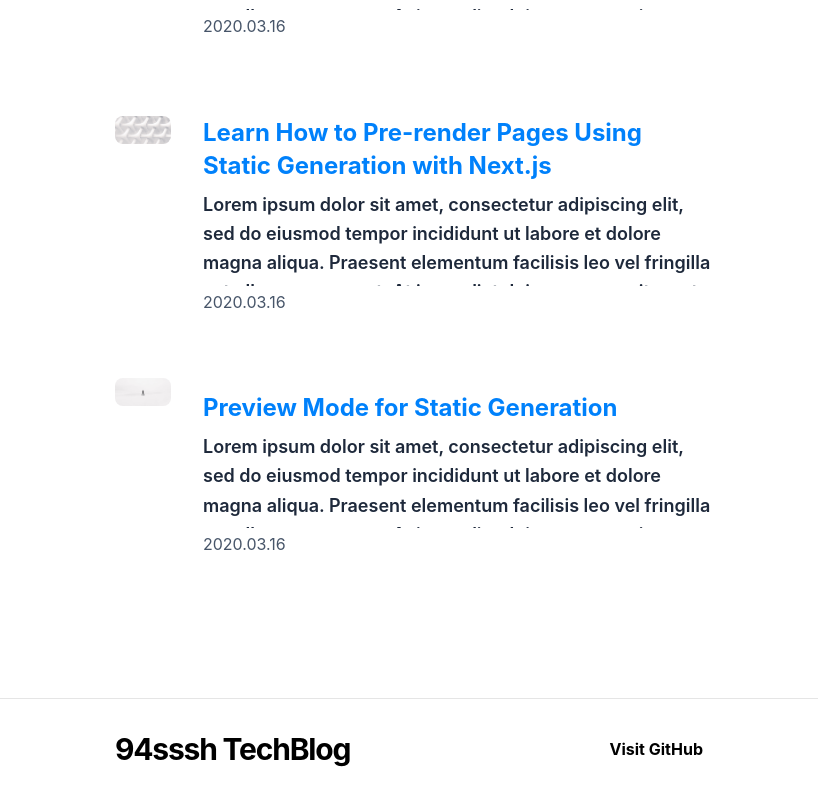
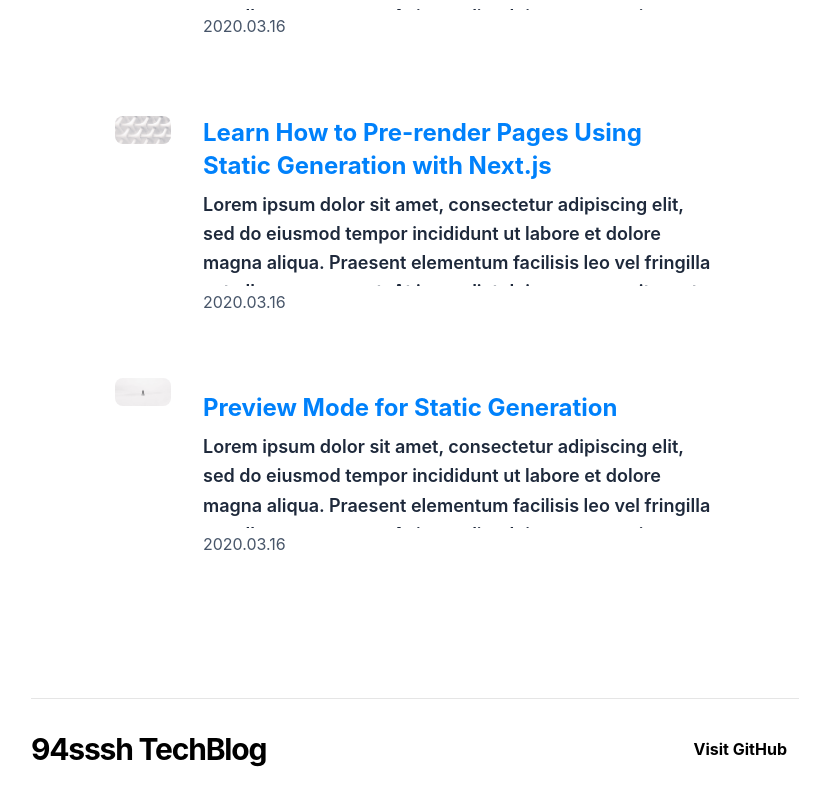
Before and after one commit to 94sssh/94sssh.tech, a Next.js app: page / in a window 1280 px wide. Shown: the part 830-1629 px from the top of the page, without its empty margins (225-1043 px from the left). Built offline with nearby package versions, Linux system fonts and the light colour scheme; a web font is replaced by a local one.

Commit message:
footer 컴포넌트 내 container 컴포넌트 제거

```diff
--- a/components/footer.tsx
+++ b/components/footer.tsx
@@ -1,9 +1,6 @@
-import Container from './container';
-
 const Footer = () => {
   return (
-    <footer className='bg-white border-t border-neutral-200'>
-      <Container>
+    <footer className='bg-white border-t border-neutral-200 sm:max-w-screen-sm md:max-w-screen-md mx-auto'>
       <div className='py-8 flex lg:flex-row items-center justify-between'>
         <h3 className='text-2xl lg:text-3xl items-center font-bold tracking-tighter leading-tight lg:mb-0 lg:pr-4 lg:w-1/2'>94sssh TechBlog</h3>
         <div className='flex lg:flex-row justify-end items-center lg:pl-4'>
@@ -12,7 +9,6 @@ const Footer = () => {
           </a>
         </div>
       </div>
-      </Container>
     </footer>
   );
 };
```
Lines whose indentation alone changed are shown as unchanged.
